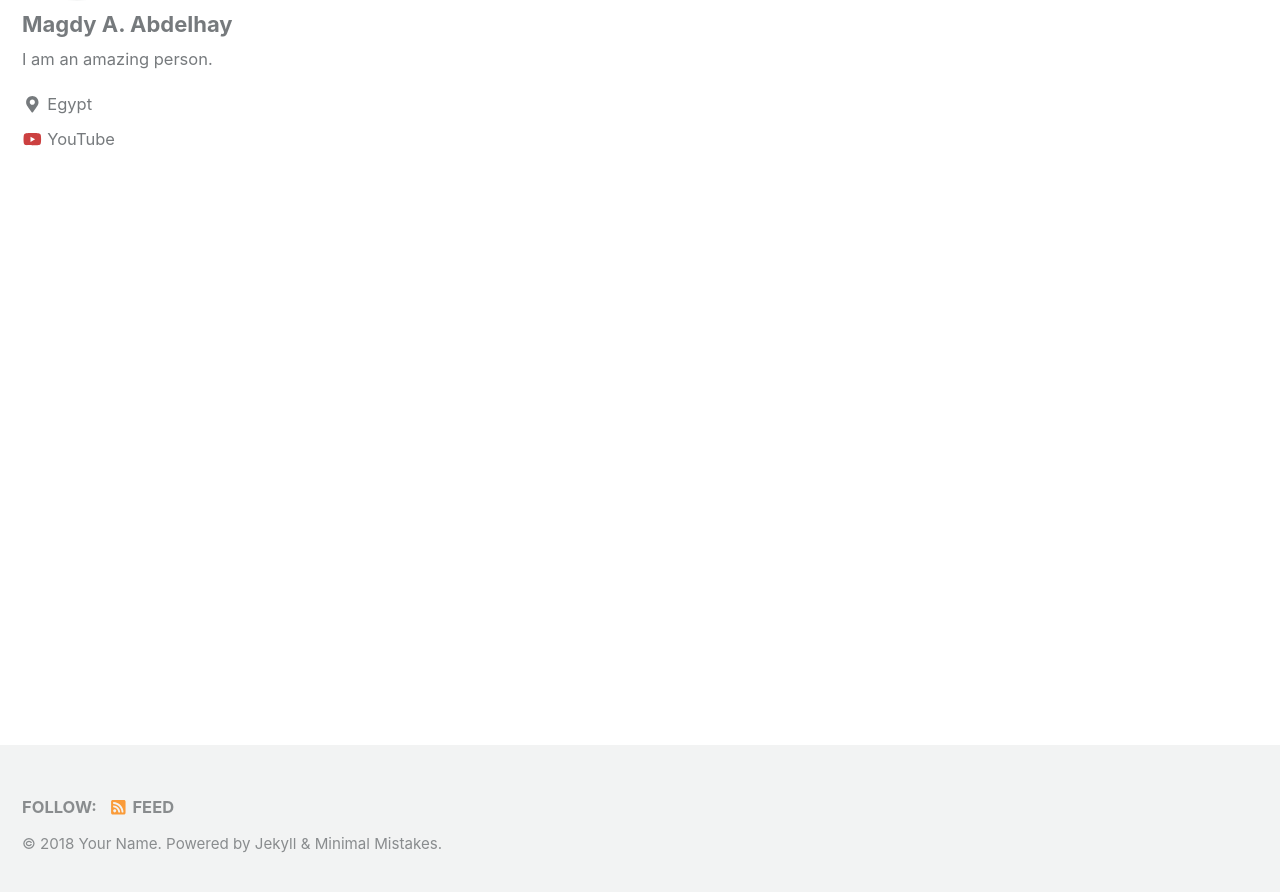
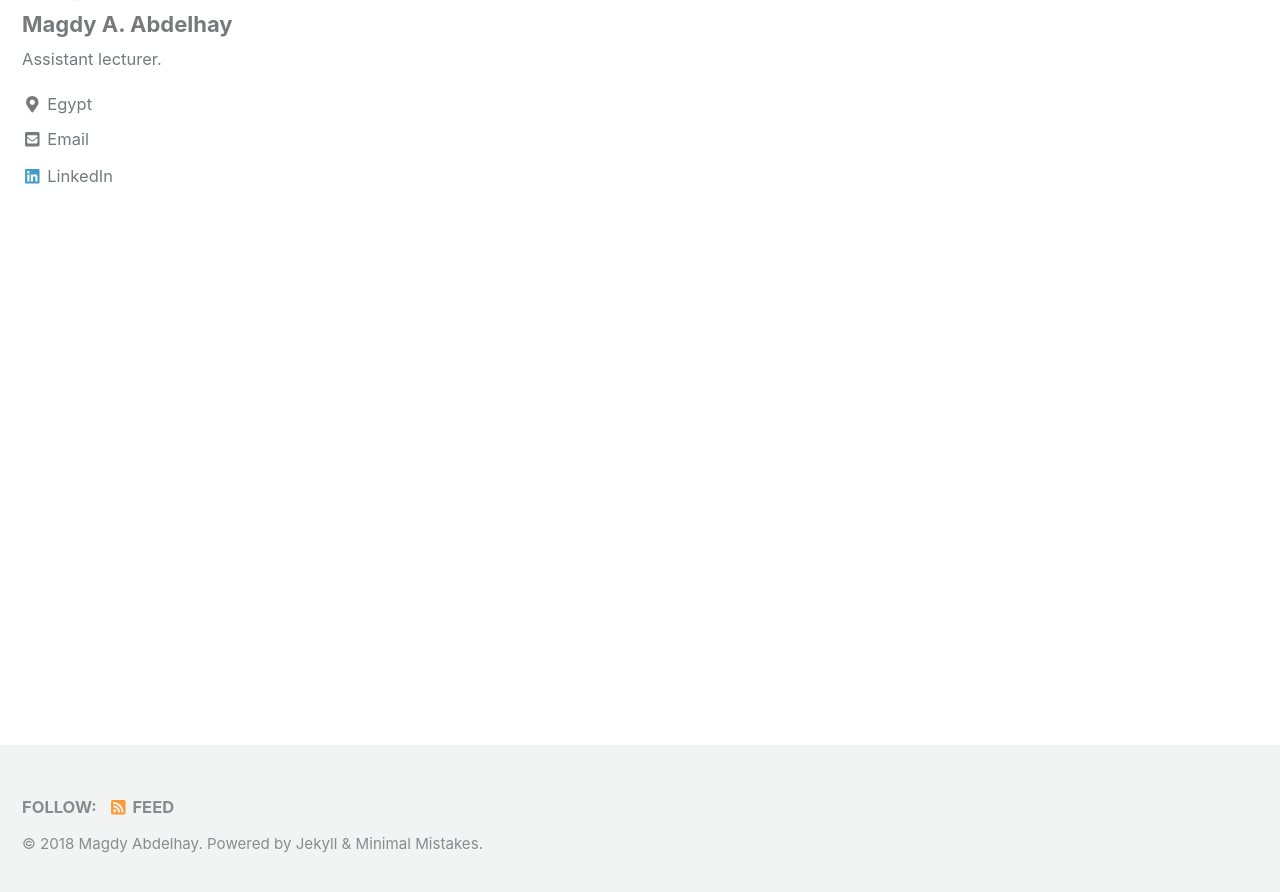
Before and after one commit to DrMagdy/DrMagdy.github.io, a Jekyll site: the page built from index.html, in a window 1280 px wide and 900 px high, scrolled down 253 px. Shown: the top 892 px of the window. Built offline with Jekyll 4.4.1, drawn with Linux system fonts in a browser that asks for light colours; nearby versions of some CDN libraries; the list of posts is cut into pages by our own code; some of the changed text lies outside the part shown.

Commit message:
another commit

```diff
--- a/_config.yml
+++ b/_config.yml
@@ -16,10 +16,10 @@ minimal_mistakes_skin    : "default" # "air", "aqua", "contrast", "dark", "dirt"
 
 # Site Settings
 locale                   : "en-US"
-title                    : "Site Title"
+title                    : "Magdy's website"
 title_separator          : "-"
-name                     : "Your Name"
-description              : "An amazing website."
+name                     : "Magdy Abdelhay"
+description              : "Personal website."
 url                      : # the base hostname & protocol for your site e.g. "https://mmistakes.github.io"
 baseurl                  : # the subpath of your site, e.g. "/blog"
 repository               : # GitHub username/repo-name e.g. "mmistakes/minimal-mistakes"
@@ -100,9 +100,9 @@ analytics:
 author:
   name             : "Magdy A. Abdelhay"
   avatar           : "/assets/images/bio-photo.jpg" # path of avatar image, e.g. "/assets/images/bio-photo.jpg"
-  bio              : "I am an amazing person."
+  bio              : "Assistant lecturer."
   location         : "Egypt"
-  email            :
+  email            : "m@magdy.me"
   uri              :
   home             : # null (default), "absolute or relative url to link to author home"
   bitbucket        :
@@ -117,7 +117,7 @@ author:
   keybase          :
   instagram        :
   lastfm           :
-  linkedin         : # "john-doe-12345678" (the last part of your profile url, e.g. https://www.linkedin.com/in/john-doe-12345678)
+  linkedin         : "magdyabdelhay"
   pinterest        :
   soundcloud       :
   stackoverflow    : # "123456/username" (the last part of your profile url, e.g. https://stackoverflow.com/users/123456/username)
@@ -127,7 +127,7 @@ author:
   vine             :
   weibo            :
   xing             :
-  youtube          : "https://youtube.com/c/MichaelRoseDesign"
+  youtube          : #"https://youtube.com/c/MichaelRoseDesign"
 
 
 # Reading Files
```
Also changed, not shown: 2 other files.
